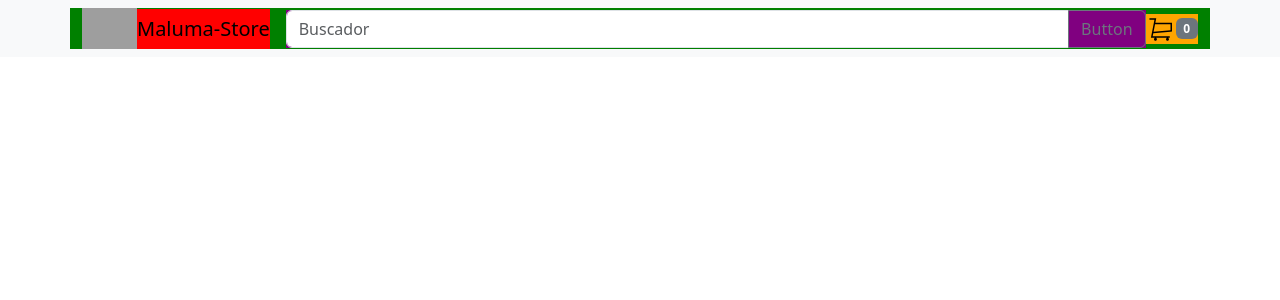
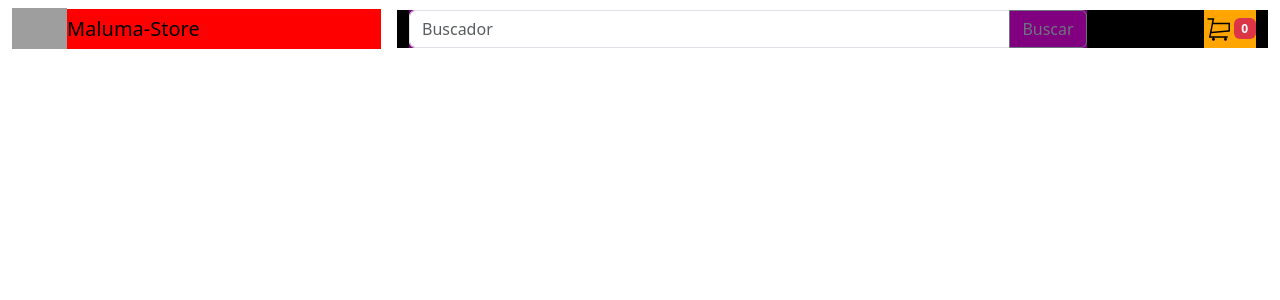
Before and after one commit to lampita/colaborative-react-project, a Next.js app: page /components/nav-bar/cart_nav_bar in a window 1280 px wide. Shown: the top 300 px of the page. Built offline with nearby package versions, Linux system fonts and the light colour scheme; grey boxes are pictures that could not be loaded.

Commit message:
version con una sola fila

```diff
--- a/src/pages/components/nav-bar/cart_nav_bar.jsx
+++ b/src/pages/components/nav-bar/cart_nav_bar.jsx
@@ -8,25 +8,51 @@ import Form from "react-bootstrap/Form";
 import InputGroup from "react-bootstrap/InputGroup";
 import Image from "react-bootstrap/Image";
 import Badge from "react-bootstrap/Badge";
+import { Col, Row } from "react-bootstrap";
 
 function CartNavBar() {
   return (
-    <Navbar collapseOnSelect expand="sm" className="bg-body-tertiary">
-      <Container style={{backgroundColor:"green" }}>
-        <Image src="nav-bar/logo.jpg" fluid style={{ width: "55px", backgroundColor:"red" }} />
-        <Navbar.Brand href="#home" style={{backgroundColor:"red" }}>Maluma-Store</Navbar.Brand>
-        <Navbar.Toggle aria-controls="responsive-navbar-nav" />
-        <Navbar.Collapse id="responsive-navbar-nav">
-          <InputGroup style={{backgroundColor:"purple" }}>
-            <Form.Control placeholder="Buscador" aria-label="Buscador" />
-            <Button variant="outline-secondary">Button</Button>
-          </InputGroup>
-          <div style={{backgroundColor:"orange", display:"flex", flexWrap:"nowrap", alignItems:"center"}}>
-            <img src="/nav-bar/carrito.svg" alt="" />
-            <Badge bg="secondary">0</Badge>
+    <Navbar collapseOnSelect expand="sm">
+      <Container fluid style={{ background: "linear-gradient(90deg, rgba(2,0,36,1) 0%, rgba(0,109,147,1) 46%, rgba(10,46,54,1) 100%);" }}>
 
-          </div>
-        </Navbar.Collapse>
+            <Image
+              src="nav-bar/logo.jpg"
+                    style={{ width: "55px", backgroundColor: "red",}}
+            />
+
+            <Navbar.Brand className="col-3" href="#home" style={{ backgroundColor: "red" }}>
+              Maluma-Store
+            </Navbar.Brand>
+
+          <Navbar.Toggle aria-controls="responsive-navbar-nav" />
+          <Navbar.Collapse className="col-3" id="responsive-navbar-nav">
+            <Container style={{
+                backgroundColor: "black",
+                display: "flex",
+                flexWrap: "nowrap",
+                justifyContent: "space-between",
+
+              }}>
+   <InputGroup  style={{ backgroundColor: "purple", width:"80%"}}>
+              <Form.Control placeholder="Buscador" aria-label="Buscador" />
+              <Button variant="outline-secondary">Buscar</Button>
+            </InputGroup>
+            <div
+
+              style={{
+                backgroundColor: "orange",
+                display: "flex",
+                flexWrap: "nowrap",
+                alignItems: "center",
+
+              }}
+            >
+              <img src="/nav-bar/carrito.svg" alt="" />
+              <Badge bg="danger">0</Badge>
+            </div>
+            </Container>
+          </Navbar.Collapse>
+
       </Container>
     </Navbar>
   );
```
